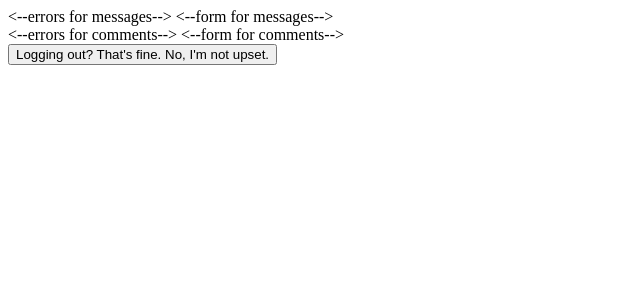
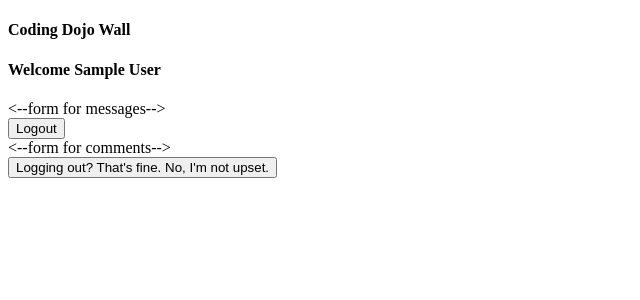
Before and after one commit to aileapatrinely/PHPTheWall, a PHP site: page /success.php in a window 1280 px wide. Shown: the top 300 px of the page, without its empty margins (0-640 px from the left). Run offline with PHP 8.4, Linux system fonts and the light colour scheme; the visitor is signed in with stand-in values (Sample User, id 1).

Commit message:
creates logout form in success.php

```diff
--- a/success.php
+++ b/success.php
@@ -8,15 +8,17 @@
     <title>The Wall</title>
 </head>
 <body>
+    <h4>Coding Dojo Wall</h4>
+    <h4>Welcome <?= $_SESSION['first_name']?></h4>
     <div>
-    <form>
-        <--errors for messages-->
-        <--form for messages-->
+    <--form for messages-->
+    <form action="process.php" method="post">
+        <input type="hidden" name="action" value="logout">
+        <input type="submit" value="Logout">
     </form>
 </div>
 <div>
     <form>
-        <--errors for comments-->
         <--form for comments-->
 </form>
 </div>
```
